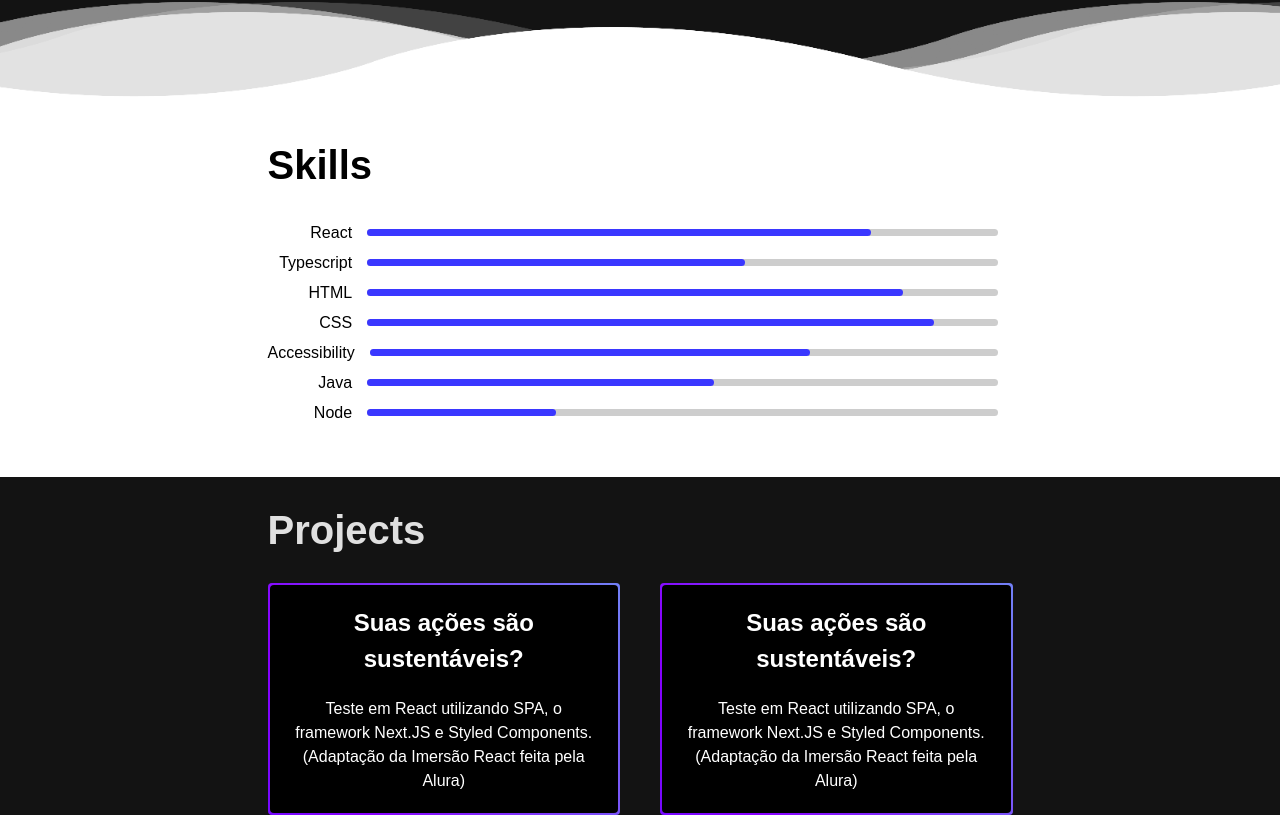
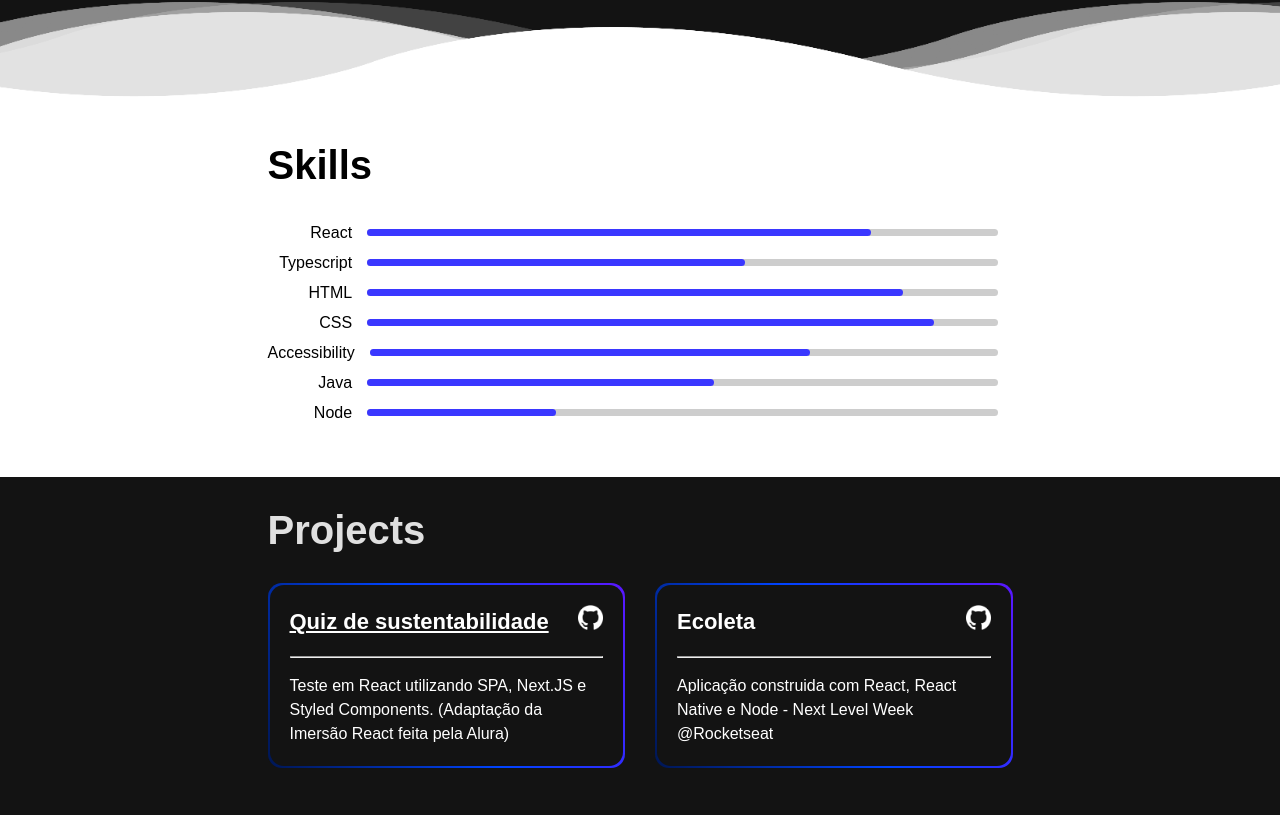
Before and after one commit to jubrito/portfolio, a React (Vite) app: page / in a window 1280 px wide. Shown: the part 473-1288 px from the top of the page. Built offline with nearby package versions, Linux system fonts and the light colour scheme.

Commit message:
adds links to github

```diff
--- a/src/components/Projects/Projects.tsx
+++ b/src/components/Projects/Projects.tsx
@@ -1,4 +1,6 @@
 import styled from "styled-components";
+// import githublogo from "../../assets/github-logo.png";
+import githublogo from "../../assets/image.png";
 
 export const Projects = () => {
     return (
@@ -7,21 +9,42 @@ export const Projects = () => {
             <ProjectsBlock>
                 <ProjectBorder>
                     <Project>
-                        <h2>Suas ações são sustentáveis?</h2>
+                        <ProjHeader>
+                            <h2>
+                                <a
+                                    href="https://sustentabilidade-quiz-jubrito.vercel.app/"
+                                    style={{ color: "white" }}>
+                                    Quiz de sustentabilidade
+                                </a>
+                            </h2>
+                            <a
+                                href="https://github.com/jubrito/sustentabilidade-quiz"
+                                aria-label="Visit quiz's repository on github">
+                                <GithubLogo src={githublogo} alt="" />
+                            </a>
+                        </ProjHeader>
+                        <hr />
                         <p>
-                            Teste em React utilizando SPA, o framework Next.JS e
-                            Styled Components. (Adaptação da Imersão React feita
-                            pela Alura)
+                            Teste em React utilizando SPA, Next.JS e Styled
+                            Components. (Adaptação da Imersão React feita pela
+                            Alura)
                         </p>
                     </Project>
                 </ProjectBorder>
                 <ProjectBorder>
                     <Project>
-                        <h2>Suas ações são sustentáveis?</h2>
+                        <ProjHeader>
+                            <h2>Ecoleta</h2>
+                            <a
+                                href="https://github.com/jubrito/ecoleta"
+                                aria-label="Visit ecoleta's repository on github">
+                                <GithubLogo src={githublogo} alt="" />
+                            </a>
+                        </ProjHeader>
+                        <hr />
                         <p>
-                            Teste em React utilizando SPA, o framework Next.JS e
-                            Styled Components. (Adaptação da Imersão React feita
-                            pela Alura)
+                            Aplicação construida com React, React Native e Node
+                            - Next Level Week @Rocketseat
                         </p>
                     </Project>
                 </ProjectBorder>
@@ -30,15 +53,28 @@ export const Projects = () => {
     );
 };
 
+const GithubLogo = styled.img`
+    width: 25px;
+`;
+
+const ProjHeader = styled.div`
+    display: flex;
+    align-items: flex-start;
+    justify-content: space-between;
+`;
+
 const ProjectsSection = styled.section`
     width: 100%;
     grid-area: proj;
     max-width: var(--main-width);
     h1 {
         text-align: left;
-        width: 100%;
-        display: block;
     }
+    h2 {
+        font-size: 22px;
+        margin-bottom: 10px;
+    }
+    --border-radius: 14px;
 `;
 
 const ProjectsBlock = styled.div`
@@ -51,23 +87,28 @@ const ProjectsBlock = styled.div`
 const ProjectBorder = styled.div`
     background: linear-gradient(
         60deg,
+        hsl(0, 0%, 0%),
         hsl(224, 100%, 50%),
         hsl(272, 100%, 50%),
-        hsl(179, 85%, 66%)
+        hsl(179, 85%, 66%),
+        hsl(0, 0%, 100%)
     );
     background-size: 300% 300%;
     background-position: 0 50%;
-    border-radius: 4px;
-    animation: moveGradient 4s alternate infinite;
+    border-radius: var(--border-radius);
+    animation: moveGradient 6s alternate infinite;
     padding: 2px;
+    width: 100%;
+    margin-bottom: 30px;
     &:nth-child(odd) {
-        margin-right: 40px;
+        margin-right: 30px;
     }
 `;
 
 const Project = styled.div`
-    background: black;
-    border-radius: 4px;
+    background: #131313;
+    border-radius: var(--border-radius);
+    text-align: left;
     color: white;
     position: relative;
     overflow: hidden;
@@ -87,42 +128,3 @@ const Project = styled.div`
         }
     }
 `;
-// const Project = styled.div`
-//     background: white;
-//     border-radius: 3%;
-//     color: black;
-//     width: 49%;
-//     position: absolute;
-//     animation: updown 1s linear forwards;
-//     animation-delay: 0s;
-//     transform: translateY(-200px);
-//     &:nth-child(odd) {
-//         margin-right: 30px;
-//         left: 0;
-//     }
-//     &:nth-child(even) {
-//         right: 0;
-//     }
-//     h2 {
-//         margin-top: 0;
-//         background-color: 10px;
-//         background: #000097;
-//         border-radius: 2% 2% 2% 2%;
-//         color: white;
-//     }
-//     p {
-//         margin-bottom: 0;
-//     }
-
-//     @keyframes updown {
-//         0% {
-//             transform: translateY(-100px);
-//         }
-//         25% {
-//             transform: translateY(-50px);
-//         }
-//         100% {
-//             transform: translateY(60px);
-//         }
-//     }
-// `;
```
Also changed, not shown: src/assets/github-logo.png (added), src/assets/image.png (added).
